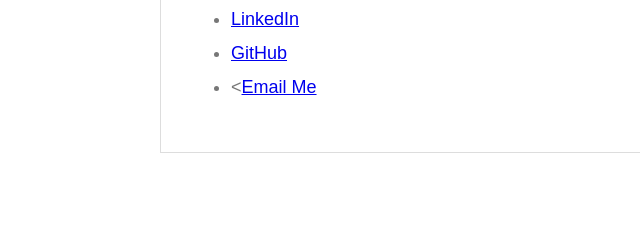
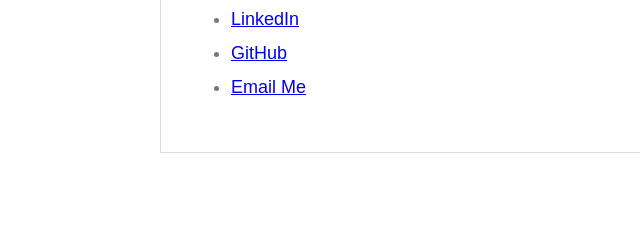
Before and after one commit to mcastro0727/Updated-Portfolio, a plain HTML site: page contact.html in a window 1280 px wide. Shown: the part 406-646 px from the top of the page, 0-640 px from the left. Drawn offline with Linux system fonts and the light colour scheme.

Commit message:
cleaned up contact page

```diff
--- a/contact.html
+++ b/contact.html
@@ -54,7 +54,7 @@
           <a href="https://github.com/mcastro0727">GitHub</a>
         </li>
         <li>
-          <<a href="mailto:melissa.anne.castro@gmail.com?Subject=Hello%20Developer" target="_top">Email Me</a>
+          <a href="mailto:melissa.anne.castro@gmail.com?Subject=Hello%20Developer" target="_top">Email Me</a>
         </li>
 
 
```
